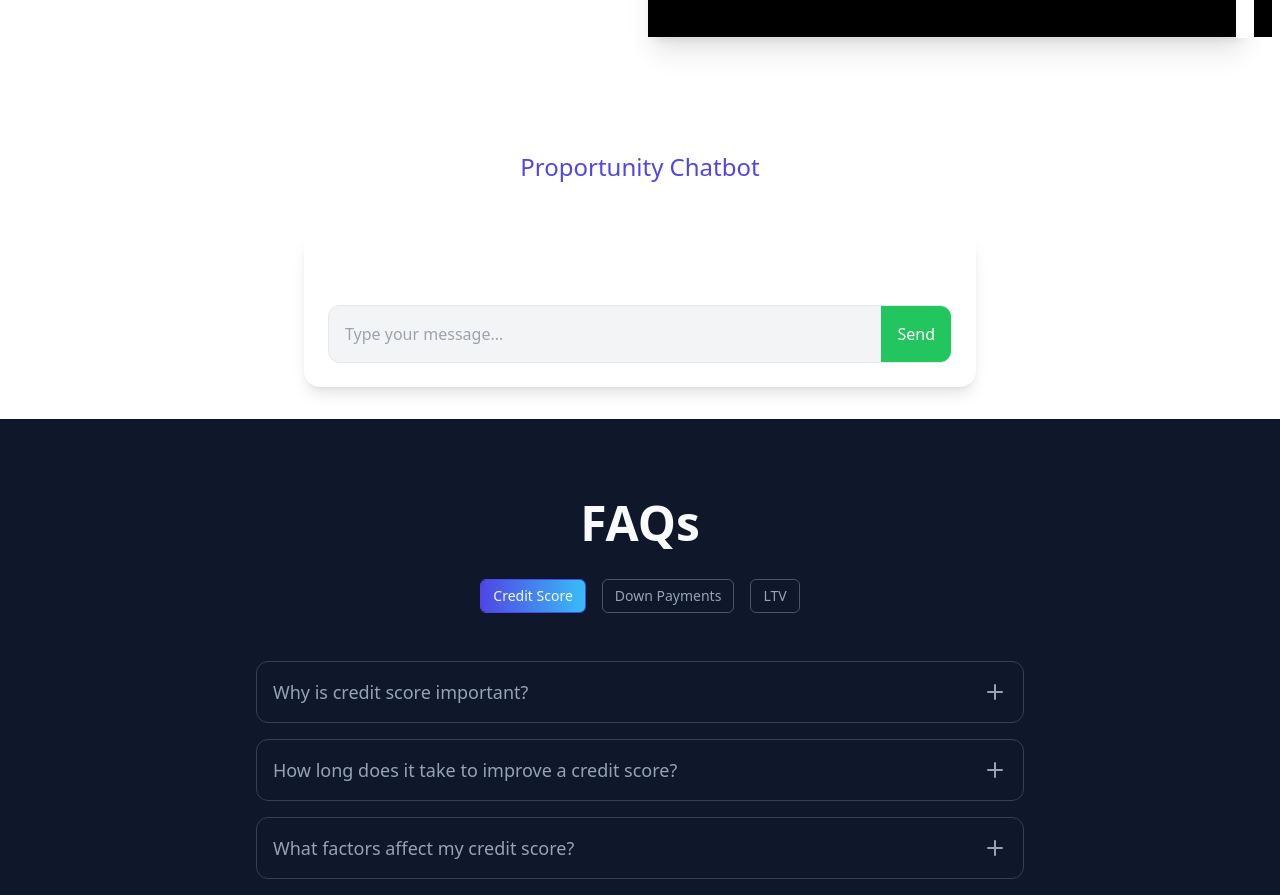
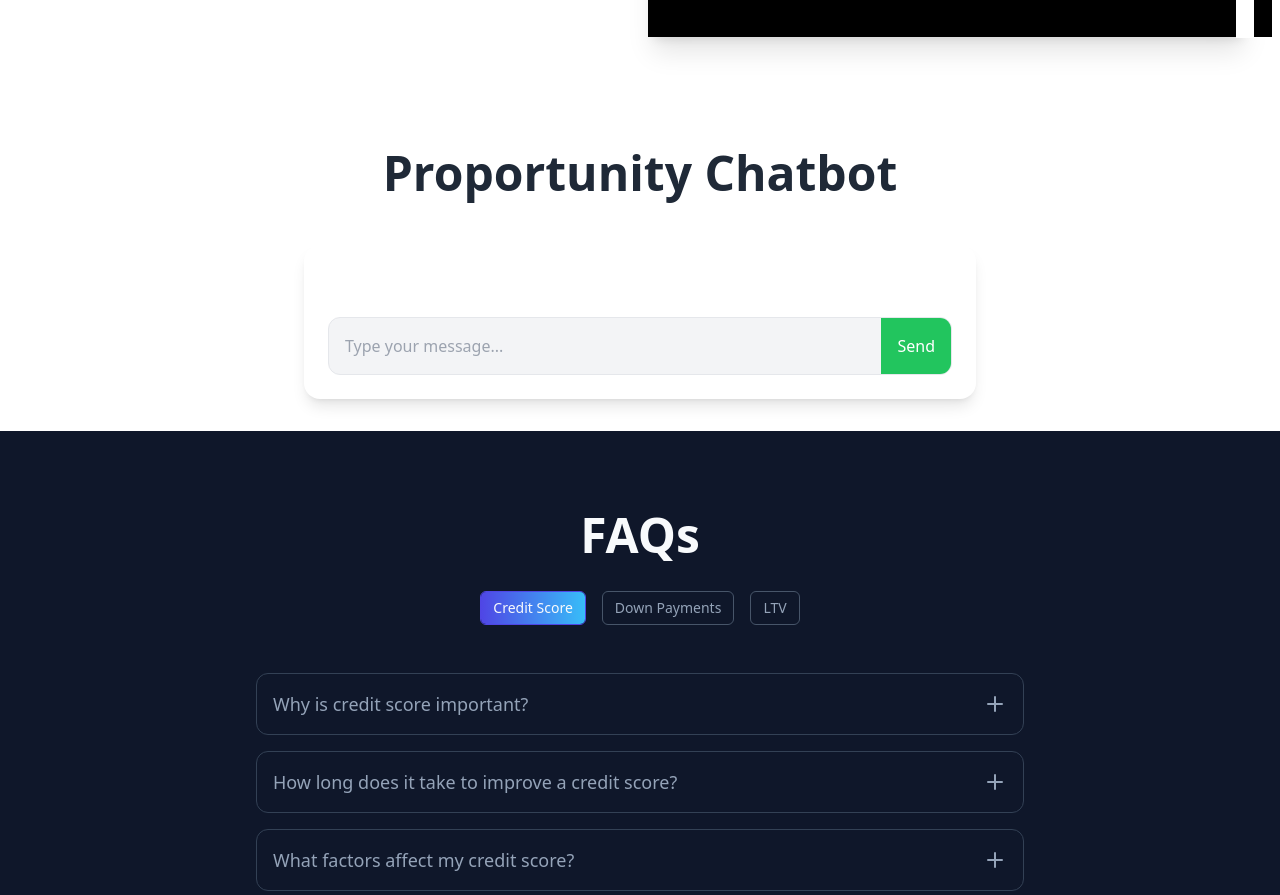
Before and after one commit to himsick/FannieMaeChallenge, a React (Vite) app in the folder proportunity/: page / in a window 1280 px wide. Shown: the part 2200-3095 px from the top of the page. Built offline with nearby package versions, Linux system fonts and the light colour scheme.

Commit message:
fixed chatbot

```diff
--- a/proportunity/src/components/Chatbot.css
+++ b/proportunity/src/components/Chatbot.css
@@ -40,7 +40,7 @@
   /* Title text styling */
   .title-container {
     font-size: 1.5rem; /* Adjust the font size as needed */
-    color: #4F46E5; /* Set the text color to blue */
+    color: #000000; /* Set the text color to blue */
     text-align: center;
     padding: 16px 0; /* Adjust padding as needed */
     margin-bottom: 16px; /* Adjust bottom margin as needed */
--- a/proportunity/src/components/Chatbot.jsx
+++ b/proportunity/src/components/Chatbot.jsx
@@ -44,7 +44,7 @@
         <>
             {/* Title container */}
             <div className="title-container">
-                Proportunity Chatbot
+                <h3 className="text-5xl font-semibold text-center text-gray-800">Proportunity Chatbot</h3>
             </div>
 
             {/* Chat container */}
```
